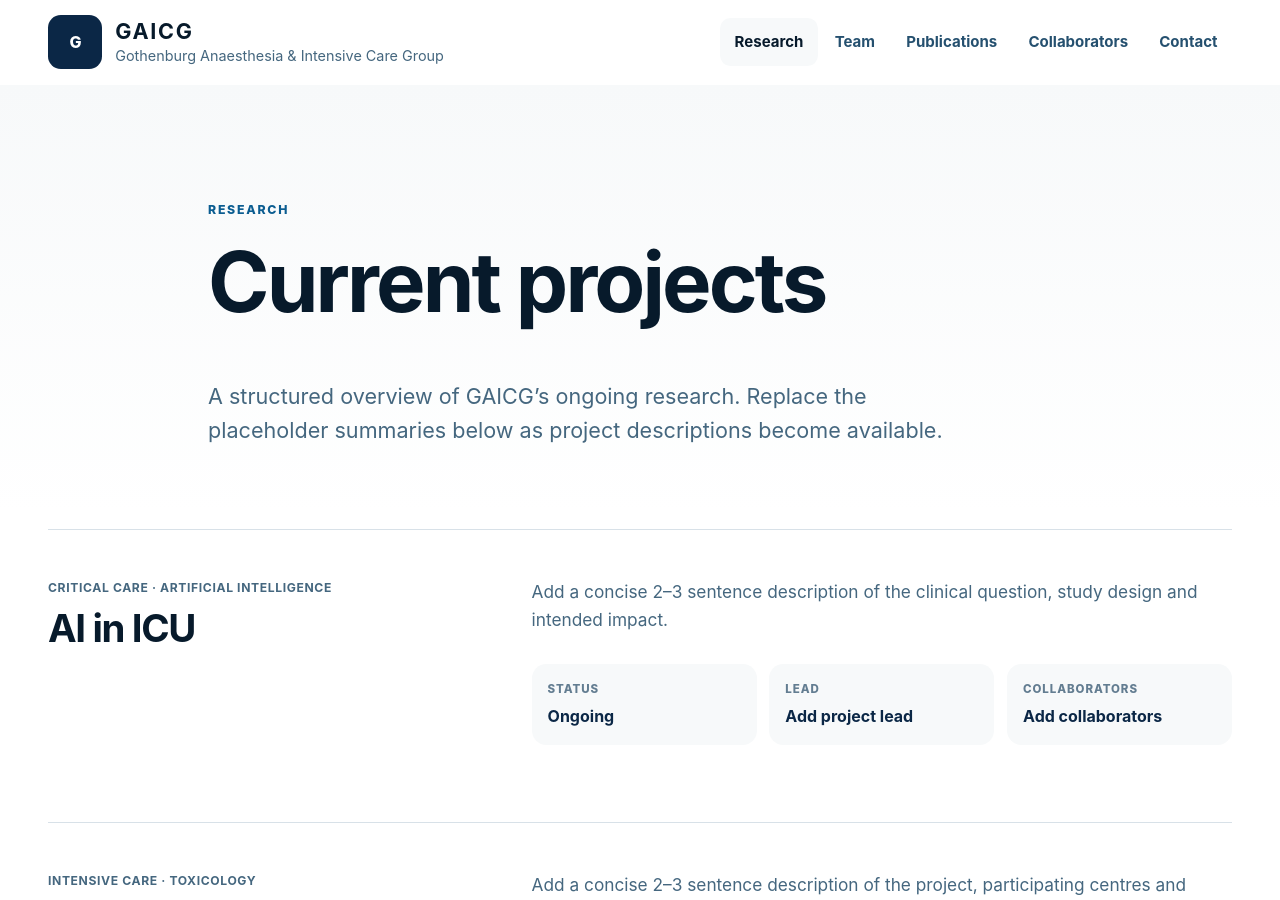
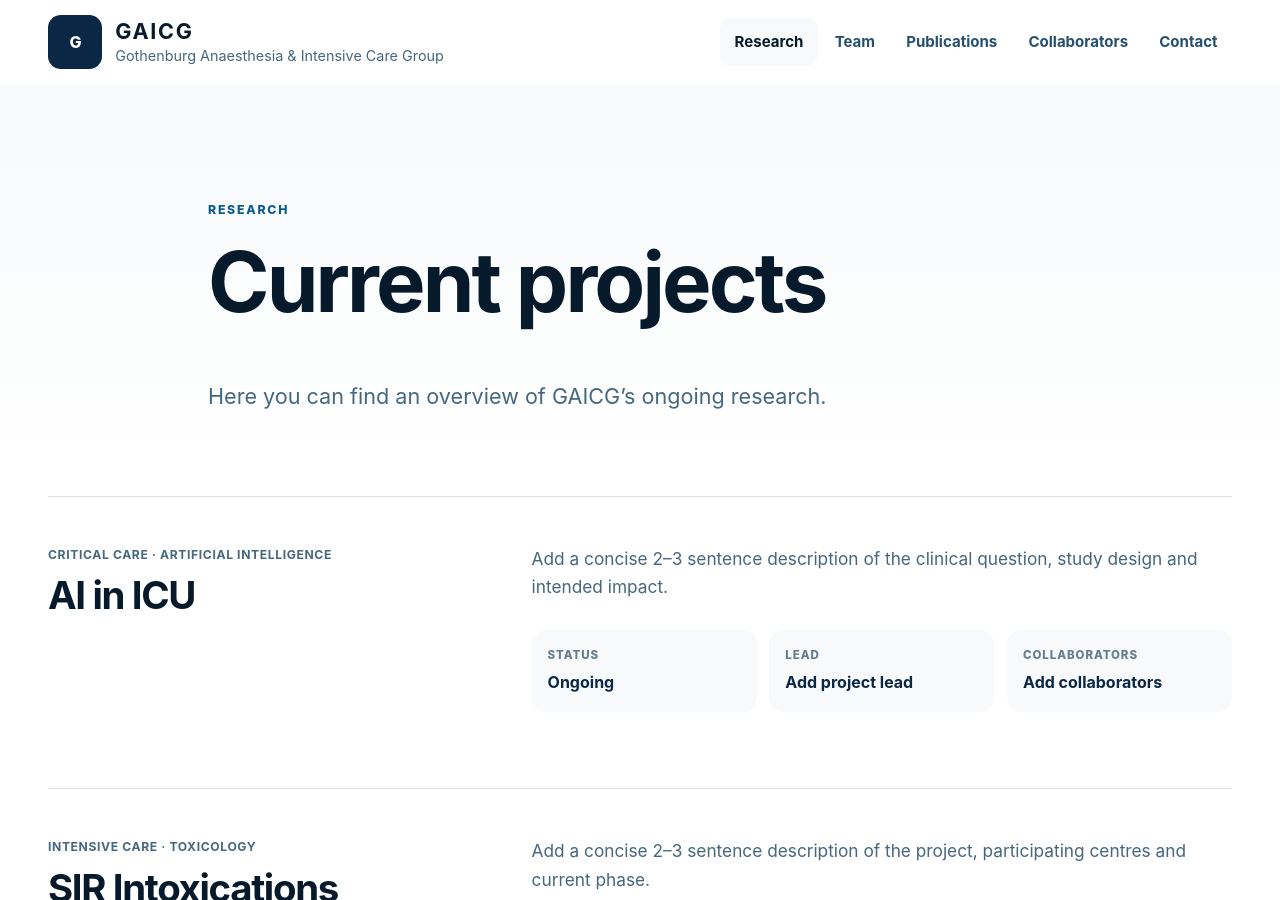
Before and after one commit to gaicg/gaicg, a Jekyll site: the page built from projects.html, in a window 1280 px wide and 900 px high. Built offline with Jekyll 4.4.1, drawn with Linux system fonts in a browser that asks for light colours.

Commit message:
Update project intro text for clarity

```diff
--- a/projects.html
+++ b/projects.html
@@ -8,7 +8,7 @@ permalink: /projects/
   <div class="container narrow reveal">
     <p class="eyebrow">Research</p>
     <h1>Current projects</h1>
-    <p class="page-intro">A structured overview of GAICG’s ongoing research. Replace the placeholder summaries below as project descriptions become available.</p>
+    <p class="page-intro">Here you can find an overview of GAICG’s ongoing research.</p>
   </div>
 </section>
 <section class="section section-topless">
```
